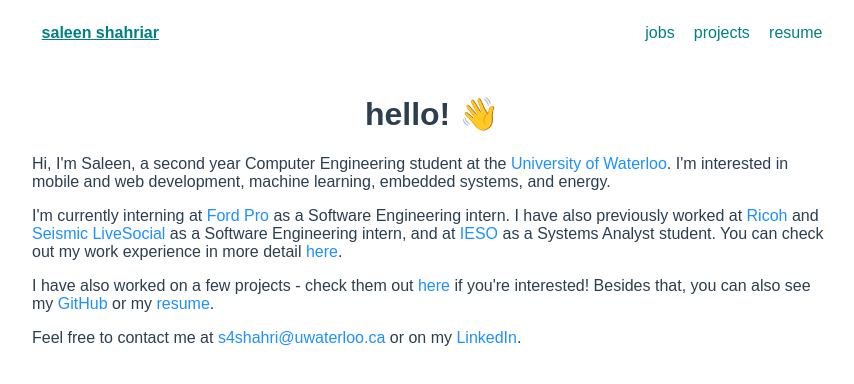
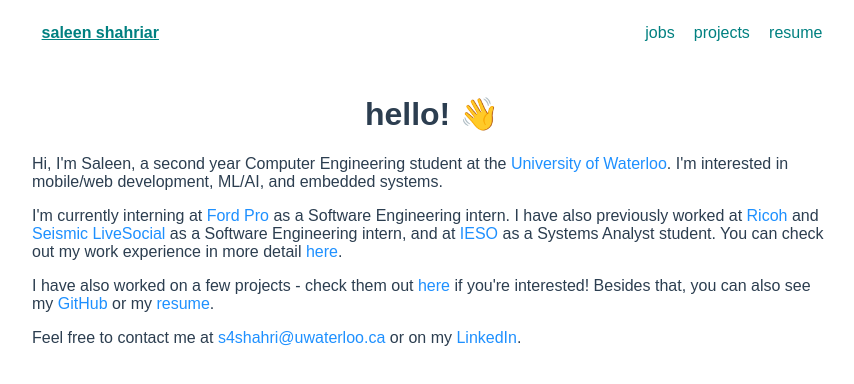
Before and after one commit to ssaleen/ssaleen.github.io, a Vue app: page /#/ in a window 1280 px wide. Shown: the top 384 px of the page, without its empty margins (208-1062 px from the left). Built offline with nearby package versions, Linux system fonts and the light colour scheme.

Commit message:
some more

```diff
--- a/src/views/HomeView.vue
+++ b/src/views/HomeView.vue
@@ -4,7 +4,7 @@
     <p>
       Hi, I'm Saleen, a second year Computer Engineering student at the
       <a href="https://uwaterloo.ca/" target="_blank">University of Waterloo</a>.
-      I'm interested in mobile and web development, machine learning, embedded systems, and energy.
+      I'm interested in mobile/web development, ML/AI, and embedded systems.
     </p>
     <p>
       I'm currently interning at
--- a/src/views/JobsView.vue
+++ b/src/views/JobsView.vue
@@ -6,7 +6,6 @@
       company="Ford Pro"
       companyURL="http://fordpro.com/"
       duration="01/2022 - 04/2022"
-      description="ooga booga"
       :skills="['Vue.js', 'Spring/Java', 'SQL', 'JUnit']"
     />
     <Job
--- a/src/views/ProjectsView.vue
+++ b/src/views/ProjectsView.vue
@@ -1,3 +1,4 @@
+// to do: add hardware/software tags (that can be filtered?)
 <template>
   <div class="page">
     <h1>projects</h1>
@@ -8,7 +9,7 @@
     />
     <Project
       title="Home Security System"
-      :skills="['C', 'Mutex', 'Proteus', 'PCB/Circuit Design', 'Microcontrollers']"
+      :skills="['C', 'Proteus', 'PCB/Circuit Design', 'Microcontrollers']"
       date="2021"
     />
     <Project
```
